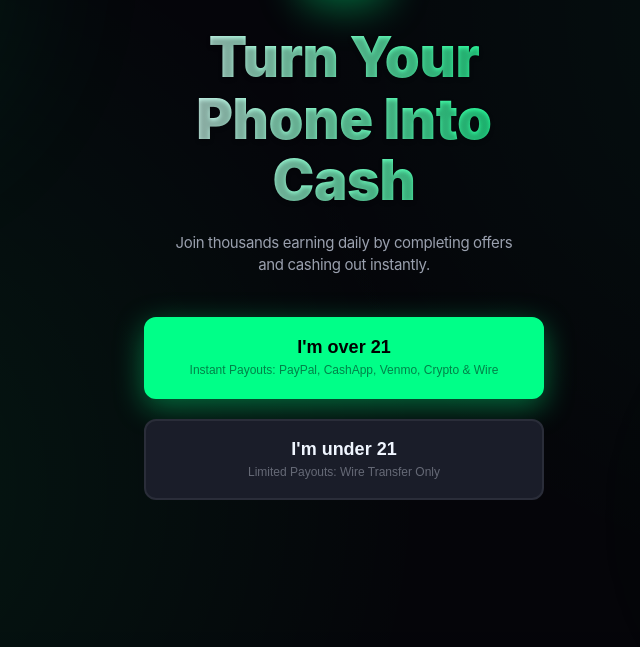
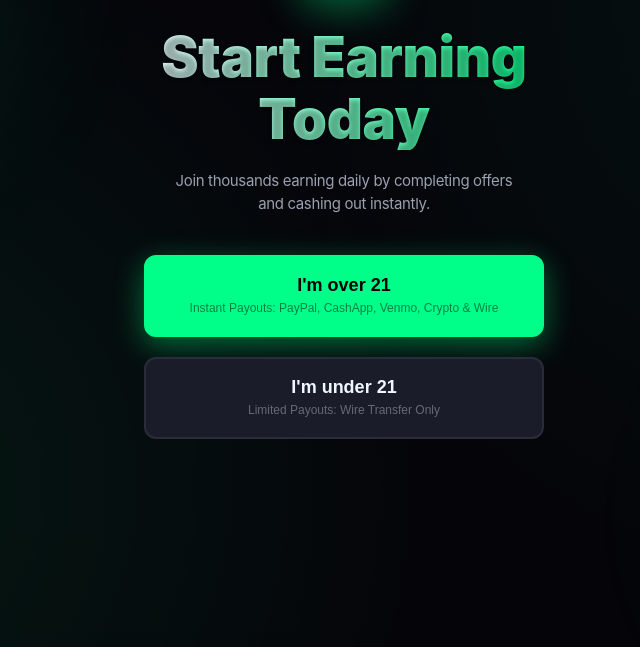
Before and after one commit to TKT007/freecash2026.2, a website: page freecash-app-fb.html in a window 1280 px wide. Shown: the part 153-800 px from the top of the page, without its empty margins (296-936 px from the left). Drawn offline with Linux system fonts and the light colour scheme.

Commit message:
Update freecash-app-fb.html

```diff
--- a/freecash-app-fb.html
+++ b/freecash-app-fb.html
@@ -499,7 +499,7 @@ src="https://www.facebook.com/tr?id=2466641977039062&ev=PageView&noscript=1"
             </div>
 
             <!-- Main Title -->
-            <h1 class="main-title">Turn Your Phone Into Cash</h1>
+            <h1 class="main-title">Start Earning Today</h1>
 
             <!-- Subtitle -->
             <p class="question-subtitle">Join thousands earning daily by completing offers<br>and cashing out instantly.</p>
```
